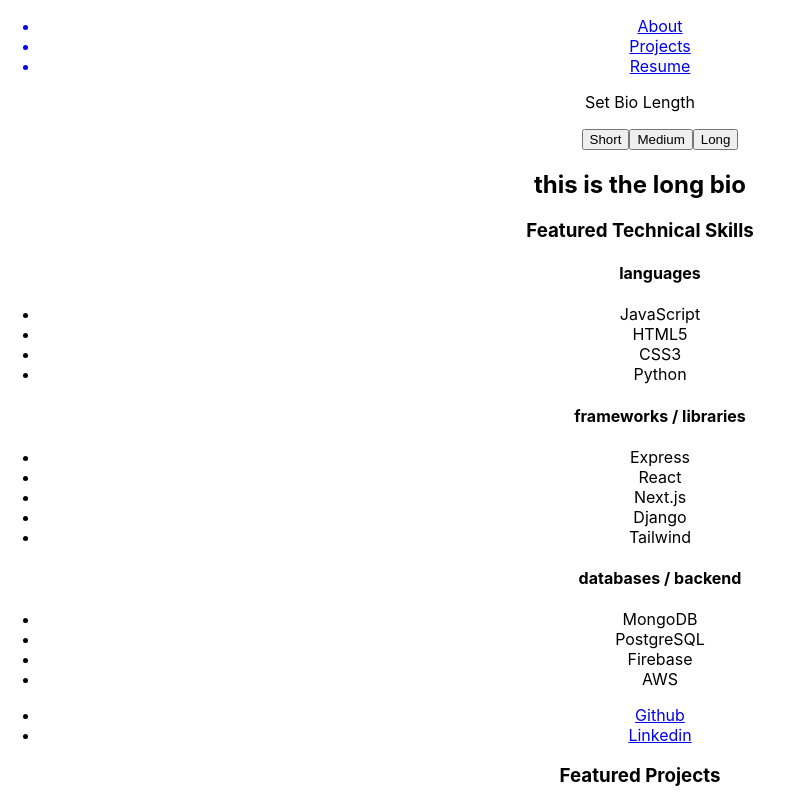
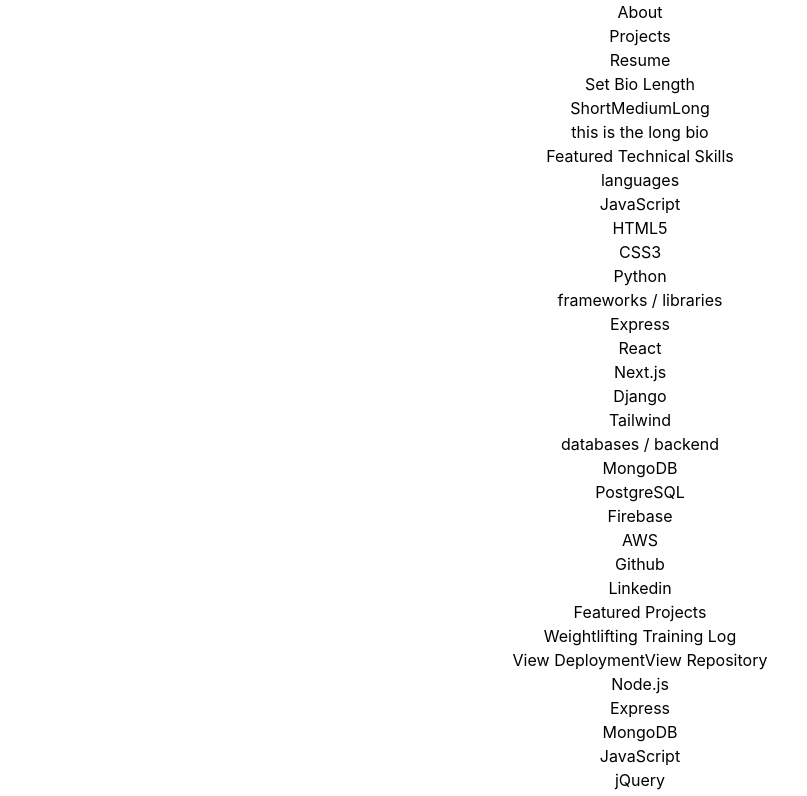
Before and after one commit to ambertav/portfolio, a React (Create React App) app: page / in a window 1280 px wide. Shown: the top 796 px of the page, without its empty margins (0-807 px from the left). Built offline with nearby package versions, Linux system fonts and the light colour scheme.

Commit message:
initializes tailwind css

```diff
--- a/package.json
+++ b/package.json
@@ -36,5 +36,8 @@
       "last 1 firefox version",
       "last 1 safari version"
     ]
+  },
+  "devDependencies": {
+    "tailwindcss": "^3.3.2"
   }
 }
--- /dev/null
+++ b/tailwind.config.js
@@ -0,0 +1,8 @@
+/** @type {import('tailwindcss').Config} */
+module.exports = {
+  content: ['./src/**/*.{html,js}'],
+  theme: {
+    extend: {},
+  },
+  plugins: [],
+}
```
Also changed, not shown: src/index.css (+7 -3 lines), 1 other file (tests, documents, lock files or other folders).
